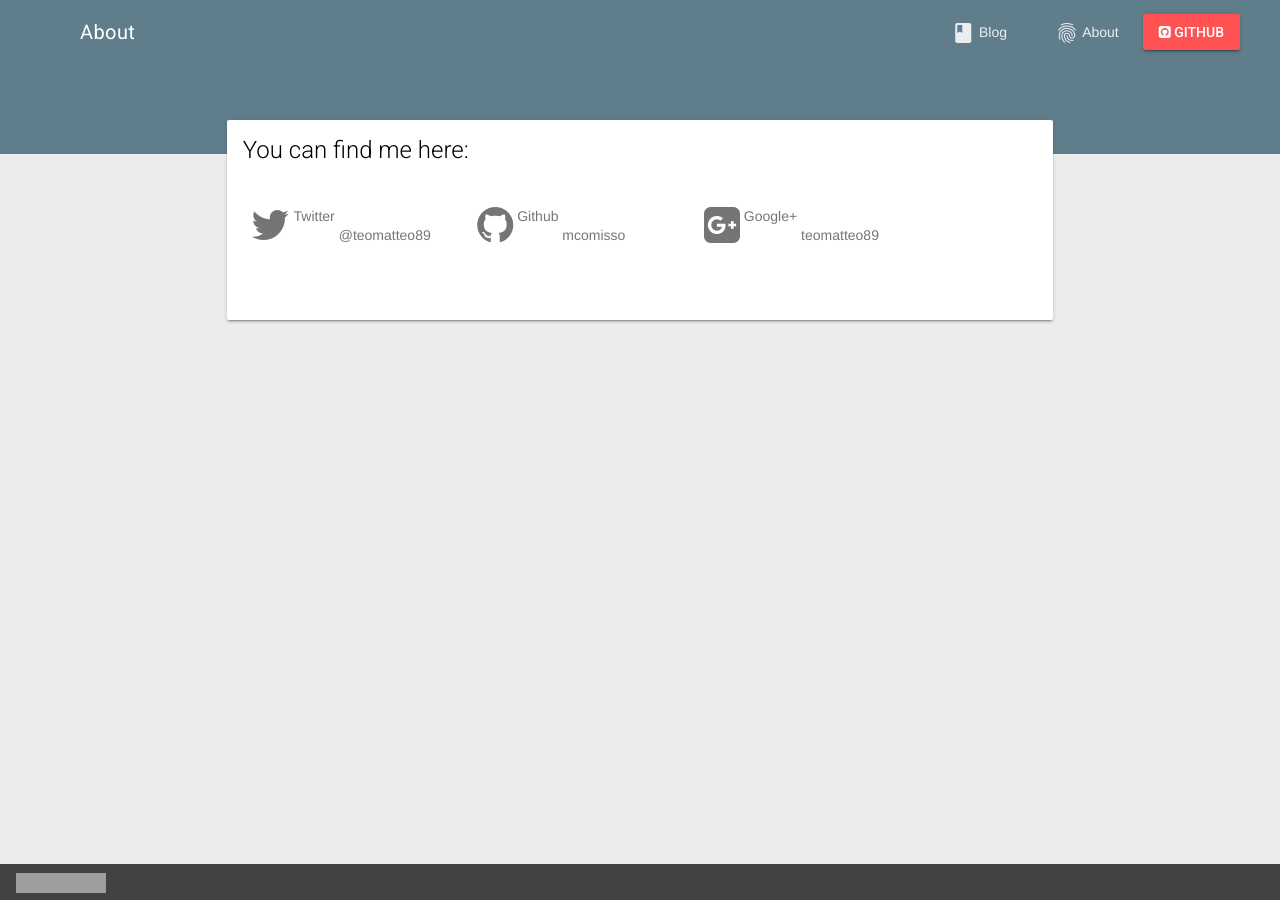
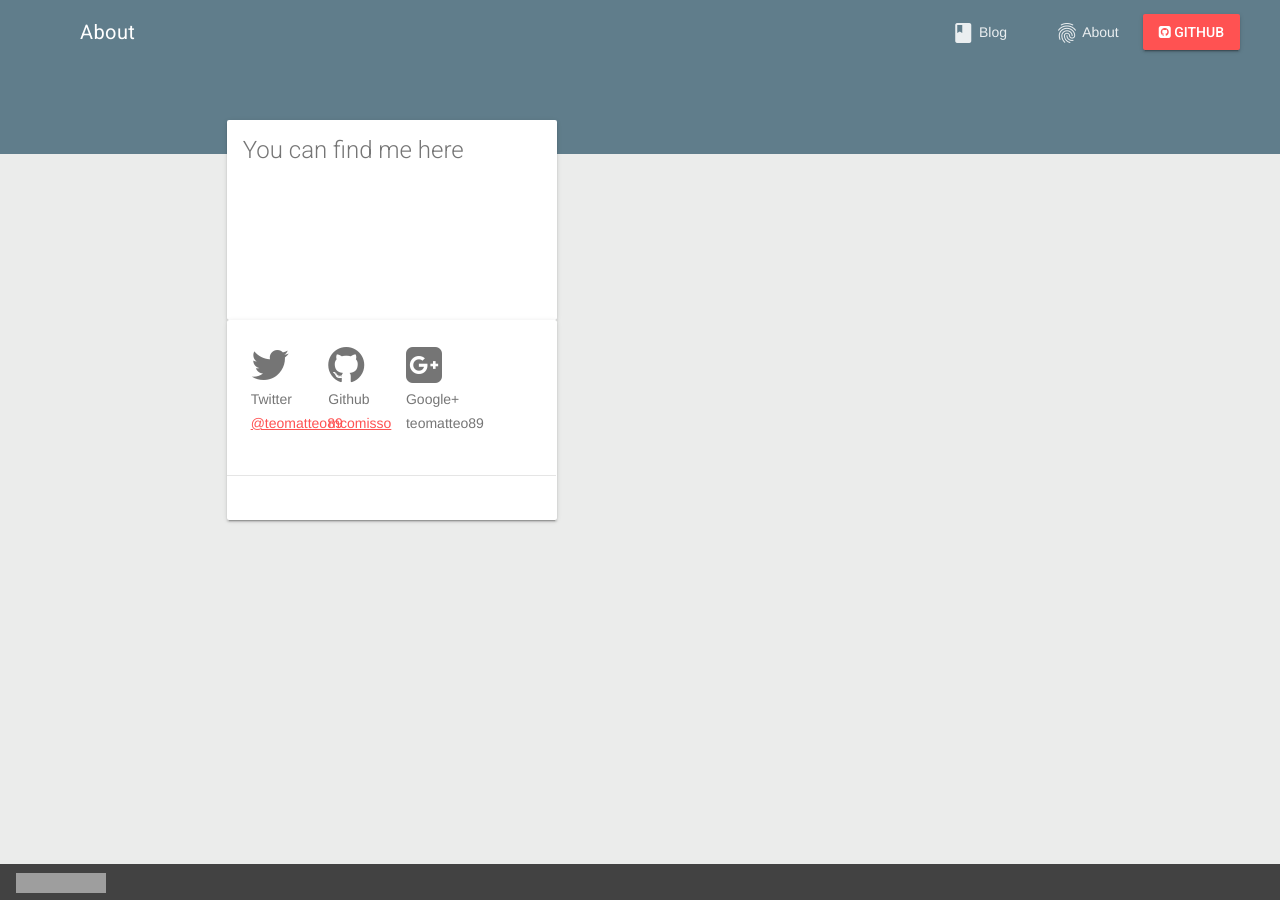
Before and after one commit to mcomisso/mcomisso.github.io, a Jekyll site: the page built from about/index.html, in a window 1280 px wide. Built offline with Jekyll 4.4.1, drawn with Linux system fonts in a browser that asks for light colours; nearby versions of some CDN libraries; grey boxes are pictures that could not be loaded.

Commit message:
Minor fixes

```diff
--- a/about/index.html
+++ b/about/index.html
@@ -5,28 +5,31 @@ description: About page of Matteo Comisso
 ---
 
 <div class="mdl-cell mdl-cell--8-col">
-  <div class="mdl-card mdl-shadow--2dp max-width">
-    <div class="mdl-card__title">
-      <h2 class="mdl-card__title-text">You can find me here:</h2>
+  <div class="mdl-card mdl-shadow--2dp">
+    <div class="mdl-card__supporting-text">
+      <h2 class="mdl-card__title-text">You can find me here</h2>
     </div>
-    <div class="mdl-card__supporting-text">
+  </div>
+
+  <div class="mdl-card mdl-shadow--2dp">
+    <div class="mdl-card__supporting-text mdl-card--border">
       <div class="mdl-grid">
         <div class="mdl-cell--4-col">
-          <p class="mdl-list__item-primary-content">
+          <p class="">
             <i class="fa fa-twitter fa-3x"></i>
             <span class="about-service-title">Twitter</span>
-            <span class="mdl-list__item-sub-title">@teomatteo89<!--<a href="https://twitter.com/teomatteo89">@teomatteo89</a>--></span>
+            <span class="mdl-list__item-sub-title"><a href="https://twitter.com/teomatteo89">@teomatteo89</a></span>
           </p>
         </div>
         <div class="mdl-cell--4-col">
-          <p class="mdl-list__item-primary-content">
+          <p class="">
             <i class="fa fa-github fa-3x"></i>
             <span class="about-service-title">Github</span>
-            <span class="mdl-list__item-sub-title">mcomisso<!--<a href="https://github.com/mcomisso">mcomisso</a>--></span>
+            <span class="mdl-list__item-sub-title"><a href="https://github.com/mcomisso">mcomisso</a></span>
           </p>
         </div>
         <div class="mdl-cell--4-col">
-          <p class="mdl-list__item-primary-content">
+          <p class="">
             <i class="fa fa-google-plus-square fa-3x"></i>
             <span class="about-service-title">Google+</span>
             <span class="mdl-list__item-sub-title">teomatteo89</span>
--- a/css/main.css
+++ b/css/main.css
@@ -28,7 +28,6 @@ main {
 /*
   POST
 */
-
 .post-margin {
   margin-bottom: 20px;
 }
@@ -37,12 +36,11 @@ main {
   font-size: 0.8em;
 }
 
-
 /*
   ABOUT
 */
 .about-service-title {
-  vertical-align: top;
+  /*vertical-align: top;*/
 }
 
 .max-width {
```
Also changed, not shown: _posts/2016-02-11-BasicRaspiInstall.md (+6 -4 lines).
